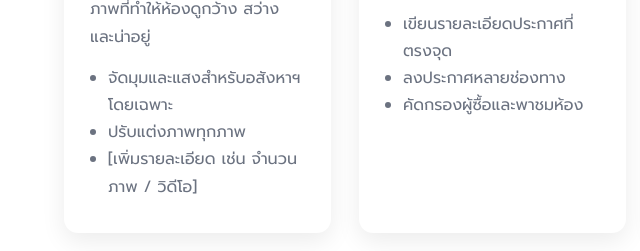
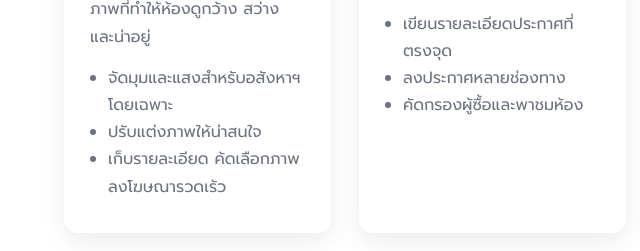
Before and after one commit to skachena-cmyk/meritproperty, a plain HTML site: page services.html in a window 1280 px wide. Shown: the part 935-1186 px from the top of the page, 0-640 px from the left. Drawn offline with Linux system fonts and the light colour scheme.

Commit message:
Update service details in services.html

```diff
--- a/services.html
+++ b/services.html
@@ -185,7 +185,7 @@
           <div class="icon">📸</div>
           <h3>ถ่ายภาพอสังหาฯ มืออาชีพ</h3>
           <p>ภาพที่ทำให้ห้องดูกว้าง สว่าง และน่าอยู่</p>
-          <ul><li>จัดมุมและแสงสำหรับอสังหาฯ โดยเฉพาะ</li><li>ปรับแต่งภาพทุกภาพ</li><li>[เพิ่มรายละเอียด เช่น จำนวนภาพ / วิดีโอ]</li></ul>
+          <ul><li>จัดมุมและแสงสำหรับอสังหาฯ โดยเฉพาะ</li><li>ปรับแต่งภาพให้น่าสนใจ</li><li>เก็บรายละเอียด ค้ดเลือกภาพลงโฆษณารวดเร้ว</li></ul>
         </div>
         <div class="card">
           <div class="icon">🏷️</div>
```
